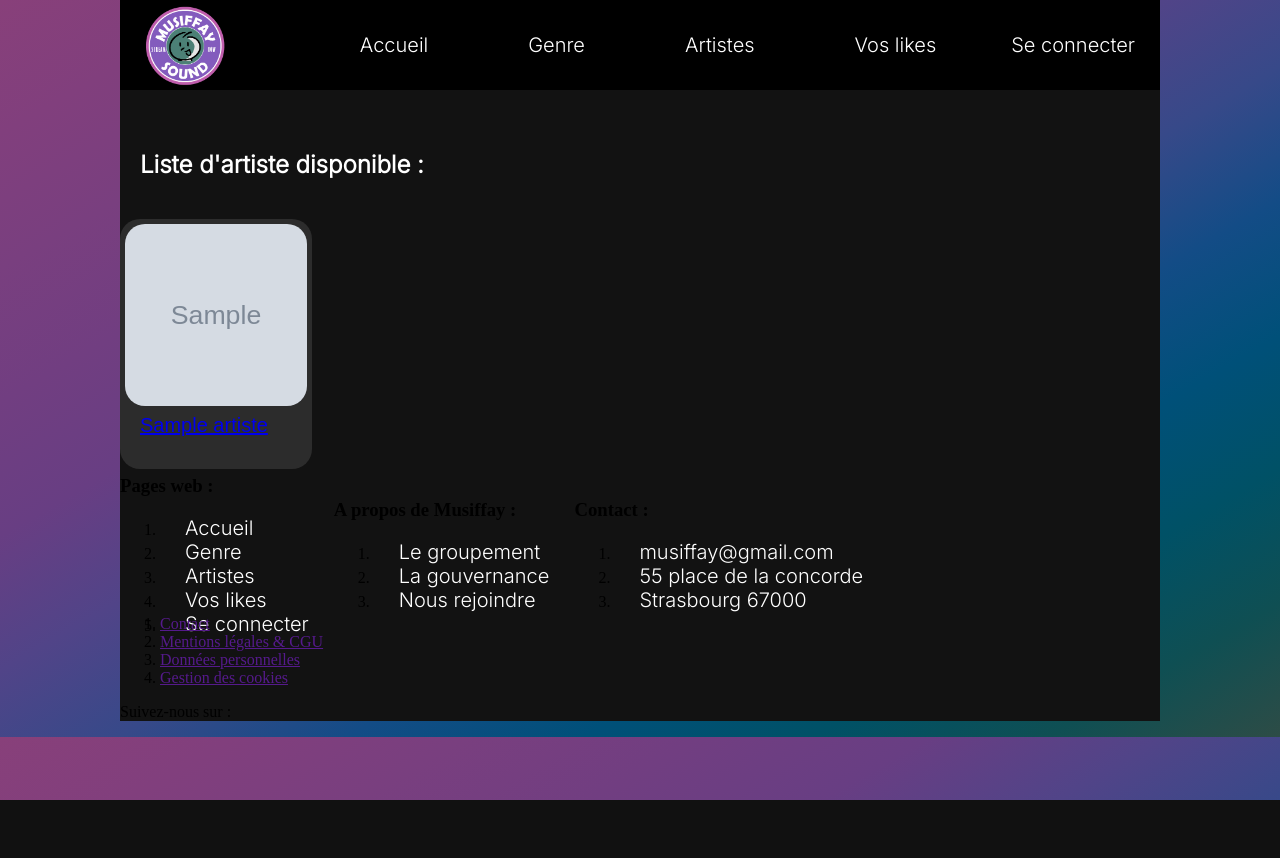
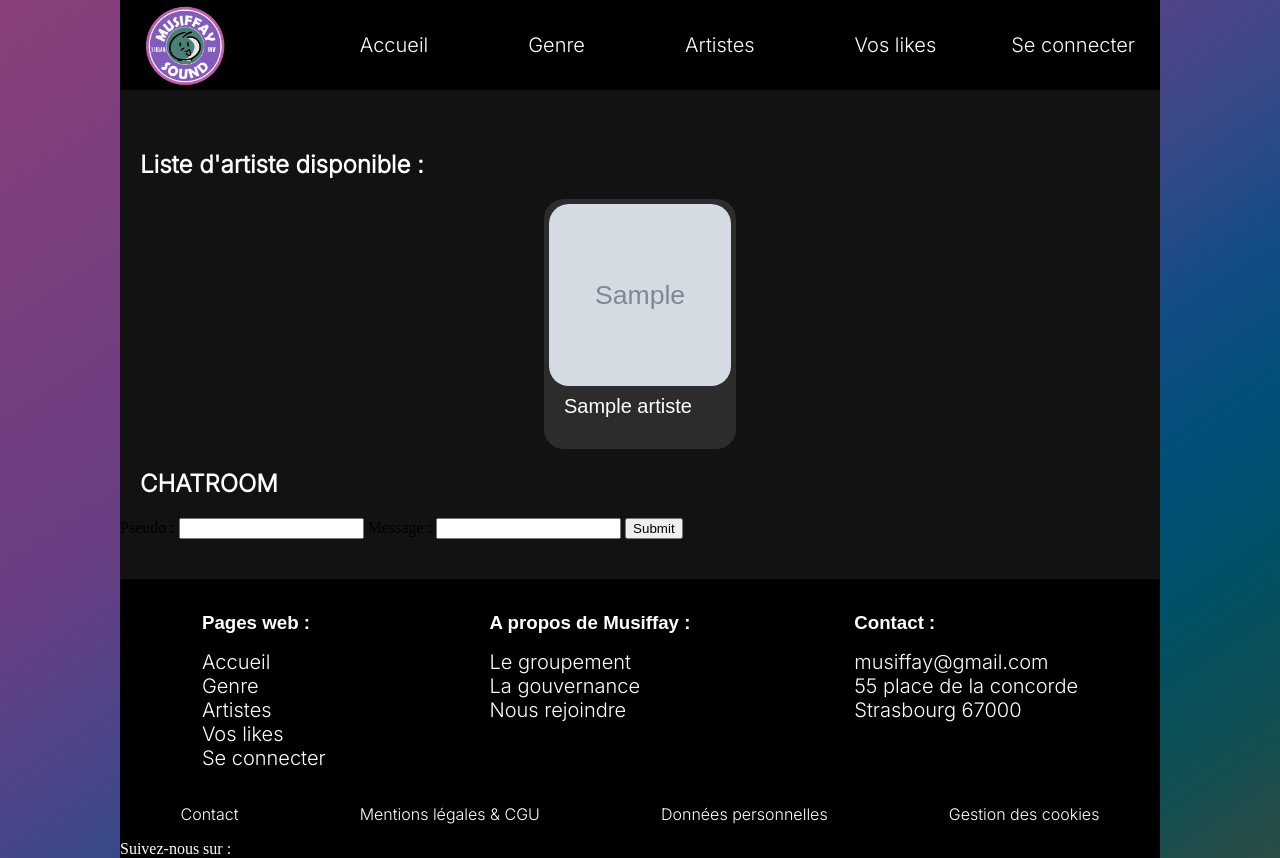
Before and after one commit to Thomastif/sae_203, a PHP site: template templates/liste-artiste.twig in a window 1280 px wide. Before the commit the page ends 800 px from the top, so only its background shows below. Run offline with PHP 8.4, Linux system fonts and the light colour scheme; the template is opened without the code that fills it: most values are stand-ins (such as "Sample title", 1, 10 or a date in 2020); some libraries are stand-ins or nearby versions; some web fonts are replaced.

Commit message:
avancé CSS et PHP

```diff
--- a/album.php
+++ b/album.php
@@ -22,6 +22,7 @@ $pdo = connexion();
 // Récupération des données
 include('include/album.php');
 $musique = select_musique($pdo, $id);
+$album = select_album($pdo, $id);
 
 
 // Lancement du moteur Twig avec les données
@@ -29,5 +30,6 @@ echo $twig->render('album.twig', [
 //    'table' => $table,
 //    'ligne' => $ligne,
 	'id' => $id,
+	'album' => $album,
 	'musique' => $musique,
 ]);
--- a/css/sae_203.css
+++ b/css/sae_203.css
@@ -143,3 +143,79 @@ figcaption a  {
     font-family: 'Inter', sans-serif;
     font-size: 16px;
 }
+
+aside{
+    margin-bottom: 40px;
+}
+
+
+footer {
+    background-color: #000000;
+    padding-top: 40px;
+}
+
+.nav-footer{
+    justify-content: space-around;
+    height: 160px;
+}
+
+.nav-footer div {
+    height: 173px;
+}
+
+.nav-footer h3{
+    font-family: 'Darker Grotesque', sans-serif;
+    color: white;
+    margin: 0;
+}
+
+.nav-footer ol{
+    padding: 0;
+    list-style-type: none;
+}
+
+.nav-footer  a {
+    padding: 0;
+}
+
+.mentions-reseaux ol{
+    display: flex;
+    justify-content: space-around;
+    padding: 0;
+    margin-top: 25px;
+    list-style-type: none;
+}
+
+.mentions-reseaux a{
+    color: white;
+    text-decoration: none;
+    font-family: 'Inter', sans-serif;
+}
+
+.reseaux {
+    color: white;
+}
+
+.reseaux p{
+    margin: 0;
+}
+
+.artiste{
+    display: flex;
+    justify-content: space-evenly;
+}
+
+.artiste a{
+    font-size: 20px;
+    color: white;
+    font-family: 'Inter', sans-serif;
+    text-decoration: none;
+}
+
+.artiste figure{
+    margin: 0;
+}
+
+.artiste img{
+    object-fit: cover;
+}
--- a/index.php
+++ b/index.php
@@ -24,6 +24,8 @@ include('include/accueil.php');
 $albumnew = select_newsong($pdo, $id);
 $albumreco = select_reco($pdo, $id);
 
+include('include/chat.php');
+$chat = select_chat($pdo, $id);
 
 // Lancement du moteur Twig avec les données
 echo $twig->render('accueil.twig', [
@@ -31,5 +33,6 @@ echo $twig->render('accueil.twig', [
 //    'ligne' => $ligne,
 	'id' => $id,
 	'albumnew' => $albumnew,
-	'albumreco' => $albumreco
+	'albumreco' => $albumreco,
+	'chat' => $chat
 ]);
--- a/templates/base.twig
+++ b/templates/base.twig
@@ -34,6 +34,27 @@
 
 			{% block main %}
 			{% endblock %}
+
+		<aside>
+			<div class="requette">
+				<h2>CHATROOM</h2>
+				<form method="POST" action="">
+				<label for="chatbox_pseudo">Pseudo :</label>
+				<input type="text" class="chatbox_pseudo" name="chatbox_pseudo" >
+				<label for="chatbox_message">Message :</label>
+				<input type="text" name="chatbox_message" class='chatbox_message'>
+				<input type="submit" name="Envoyer">
+			</div>
+			<div class="chatbox">
+				{% for element in chat %}
+				<div>
+					<p>{{ element.chatbox_pseudo }}</p>
+					<p>{{ element.chatbox_message }}</p>
+				</div>
+				{% endfor %}
+			</div>
+		</aside>
+
 		<footer>
 			<div class="liens">
 				<nav class="nav-footer">
--- a/templates/liste-artiste.twig
+++ b/templates/liste-artiste.twig
@@ -3,8 +3,9 @@
 
 {% block main %}
     <h2>Liste d'artiste disponible :</h2>
+    <div class="artiste">
         {% for element in artiste %}
-    <figure class="liste-album artiste">
+        <figure class="liste-album ">
             <a href="artiste.php?id={{ element.id_artiste }}">
                 <img src="{{ element.artiste_photo }}" alt="">
                 <figcaption>
@@ -13,4 +14,5 @@
             </a>
         </figure>
         {% endfor %}
+    </div>
 {% endblock %}
```
Also changed, not shown: include/album.php (+21 -0 lines), include/chat.php (added, +80 -0 lines), templates/album.twig (+7 -5 lines). Lines whose indentation alone changed are shown as unchanged.
